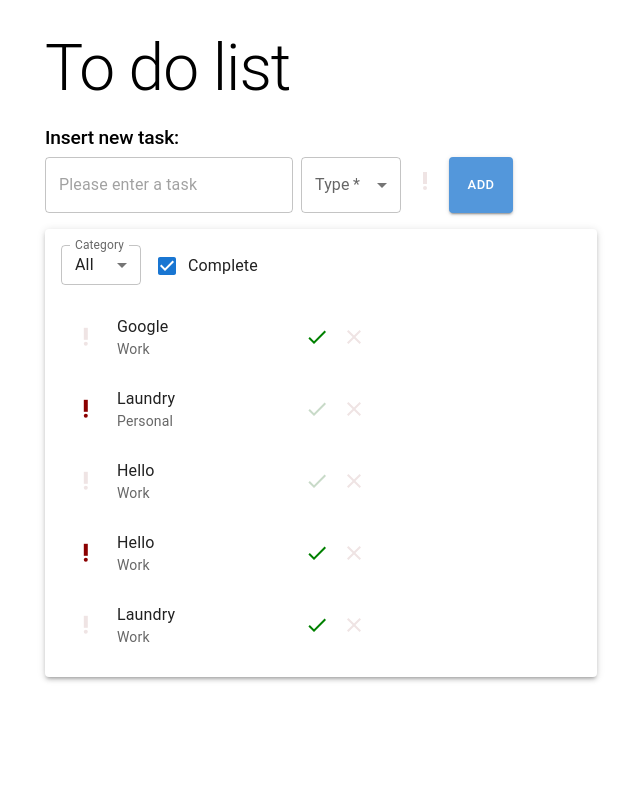
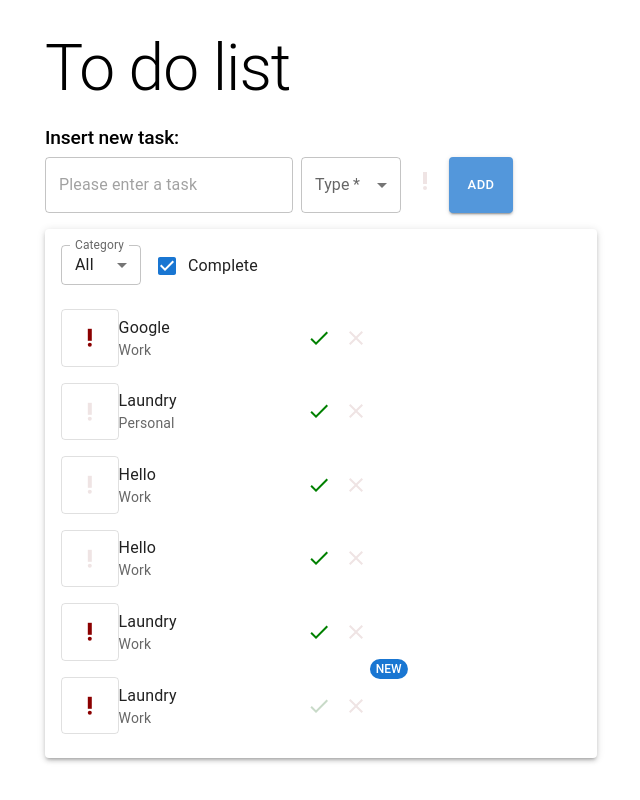
Before and after one commit to Sofia-Machado/todolist, a React (Create React App) app: page / in a window 1280 px wide. Shown: the whole page, without its empty margins (319-959 px from the left). Built offline with nearby package versions, Linux system fonts and the light colour scheme; data requests are answered from the project's data file.

Commit message:
togglebutton

```diff
--- a/data/db.json
+++ b/data/db.json
@@ -2,7 +2,7 @@
   "tasks": [
     {
       "title": "google",
-      "important": false,
+      "important": true,
       "category": "work",
       "newTask": false,
       "id": 6,
@@ -10,11 +10,11 @@
     },
     {
       "title": "laundry",
-      "important": true,
+      "important": false,
       "category": "personal",
       "newTask": false,
       "id": 8,
-      "complete": false
+      "complete": true
     },
     {
       "title": "hello",
@@ -22,11 +22,11 @@
       "category": "work",
       "newTask": false,
       "id": 9,
-      "complete": false
+      "complete": true
     },
     {
       "title": "hello",
-      "important": true,
+      "important": false,
       "category": "work",
       "newTask": false,
       "id": 10,
@@ -34,11 +34,19 @@
     },
     {
       "title": "Laundry",
-      "important": false,
+      "important": true,
       "category": "work",
       "newTask": false,
       "id": 11,
       "complete": true
+    },
+    {
+      "title": "Laundry",
+      "important": true,
+      "category": "work",
+      "newTask": true,
+      "id": 12,
+      "complete": false
     }
   ]
 }
--- a/src/components/CreateTodo.js
+++ b/src/components/CreateTodo.js
@@ -15,7 +15,7 @@ const CreateTodo = ({setUpdate, newTask, setNewTask}) => {
     function handleSubmit(e) {
         e.preventDefault();
         //define task values
-        const task = { title, important, category, newTask: true };
+        const task = { title, important, category, newTask: true, completed: false };
         // sent new data to the database
         post("tasks", task)
         .then(() => {
--- a/src/components/ListTodo.js
+++ b/src/components/ListTodo.js
@@ -13,22 +13,14 @@ const ListTodo = ({important, setImportant, complete, setComplete, update, setUp
    // const [showTasks, setShowTasks] = useState(false);
     const { get, deleteItem, patch, put, loading } = useFetch("http://localhost:8000/");
 
-
     //fetch tasks list
     useEffect(() => {
         get("tasks")
         .then(data => {
             setTasks(data);
             setMount(prevState => !prevState)
-        })
-        .catch(error => console.log('could not fetch data', error))
-    }, []);
-       //fetch tasks list
-       useEffect(() => {
-        get("tasks")
-        .then(data => {
-            setTasks(data);
-            setMount(prevState => !prevState)
+            console.log('update' + update)
+
         })
         .catch(error => console.log('could not fetch data', error))
     }, [update]);
@@ -37,7 +29,6 @@ const ListTodo = ({important, setImportant, complete, setComplete, update, setUp
     useEffect(() => {
         sortTasks();
     }, [mount])
-
 
     const sortTasks = () => {
         let originalTasks = [...tasks];
--- a/src/components/Task.js
+++ b/src/components/Task.js
@@ -1,5 +1,5 @@
 import { useEffect, useState } from "react";
-import {  Alert, Badge, Button, Collapse, Fade, IconButton, ListItem, ListItemButton, ListItemIcon, ListItemText, Tooltip } from "@mui/material";
+import {  Alert, Badge, Button, Collapse, Fade, ToggleButton, IconButton, ListItem, ListItemButton, ListItemIcon, ListItemText, Tooltip } from "@mui/material";
 import PriorityHigh from '@mui/icons-material/PriorityHigh';
 import ClearIcon from '@mui/icons-material/Clear';
 import CheckIcon from '@mui/icons-material/Check';
@@ -24,12 +24,14 @@ function Task({ task, complete, setComplete, newTask, setNewTask, update, setUpd
      //update task importance
      function handleImportant(e, task) {
         e.stopPropagation();
-        e.preventDefault();
-        setImportant(prevState => !prevState);
+        //setImportant(prevState => !prevState)
+        console.log('value before ', task.important)
             patch(`tasks/${task.id}`, {important})
             .then(data => {
                 console.log(data)
-                setUpdate(prevState => !prevState);
+                console.log('value after', task.important)
+
+                setUpdate(prevState => !prevState)
             })
             .catch(error => console.log('could not fetch data', error))
     }
@@ -37,7 +39,6 @@ function Task({ task, complete, setComplete, newTask, setNewTask, update, setUpd
      //update task completion
      function handleComplete(e, task) {
         e.stopPropagation();
-        e.preventDefault();
         setComplete(prevState => !prevState);
         patch(`tasks/${task.id}`, {complete})
         .then(data => {
@@ -46,7 +47,7 @@ function Task({ task, complete, setComplete, newTask, setNewTask, update, setUpd
         })
         .catch(error => console.log('could not fetch data', error))
     }
-
+/*
        //update new task
        function handleNewTask(e, task) {
            if(task.newTask) {
@@ -60,7 +61,7 @@ function Task({ task, complete, setComplete, newTask, setNewTask, update, setUpd
             })
             .catch(error => console.log('could not fetch data', error));
         }
-    }
+    } */
 
     //delete task
     function handleDelete(id) {
@@ -70,13 +71,10 @@ function Task({ task, complete, setComplete, newTask, setNewTask, update, setUpd
 
 
     return (
-        <ListItem
-                disablePadding
-                key={task.id}
-            >
             <Badge badgeContent={badgeText} color="primary" invisible={!task.newTask ?? newTask}>
-                <ListItemButton sx={{ display:"flex", paddingLeft: 0}}
-                onClick={(e) => {handleNewTask(e, task)}}>
+                <ListItem sx={{ display:"flex", paddingLeft: 0}}
+                //</Badge>onClick={(e) => {handleNewTask(e, task)}}
+                >
                     <ListItemIcon>
                         <Tooltip
                             TransitionComponent={Fade}
@@ -84,8 +82,13 @@ function Task({ task, complete, setComplete, newTask, setNewTask, update, setUpd
                             title={task.important ? 'Important' : "Not important"}
                             placement="left-start"
                         >
-
-                            <IconButton onClick={(e) => handleImportant(e, task)}>
+                            <ToggleButton
+                                value={task.important}
+                                onChange={(e) =>{
+                                    let newImportant = task.important;
+                                    setImportant(!newImportant);
+                                    handleImportant(e, task);
+                                }}>
                                 <PriorityHigh className={task.important ? 'important' : ''}
                                     sx={{
                                         color:"#efe4e4",
@@ -100,7 +103,7 @@ function Task({ task, complete, setComplete, newTask, setNewTask, update, setUpd
                                         }
                                     }}
                                     />
-                            </IconButton>
+                            </ToggleButton>
                         </Tooltip>
                     </ListItemIcon>
                     <ListItemText
@@ -135,9 +138,8 @@ function Task({ task, complete, setComplete, newTask, setNewTask, update, setUpd
                         </Button>
                     </Alert>
                     </Collapse>
-                </ListItemButton>
+                </ListItem>
             </Badge>
-        </ListItem>
      );
 }
 
```
